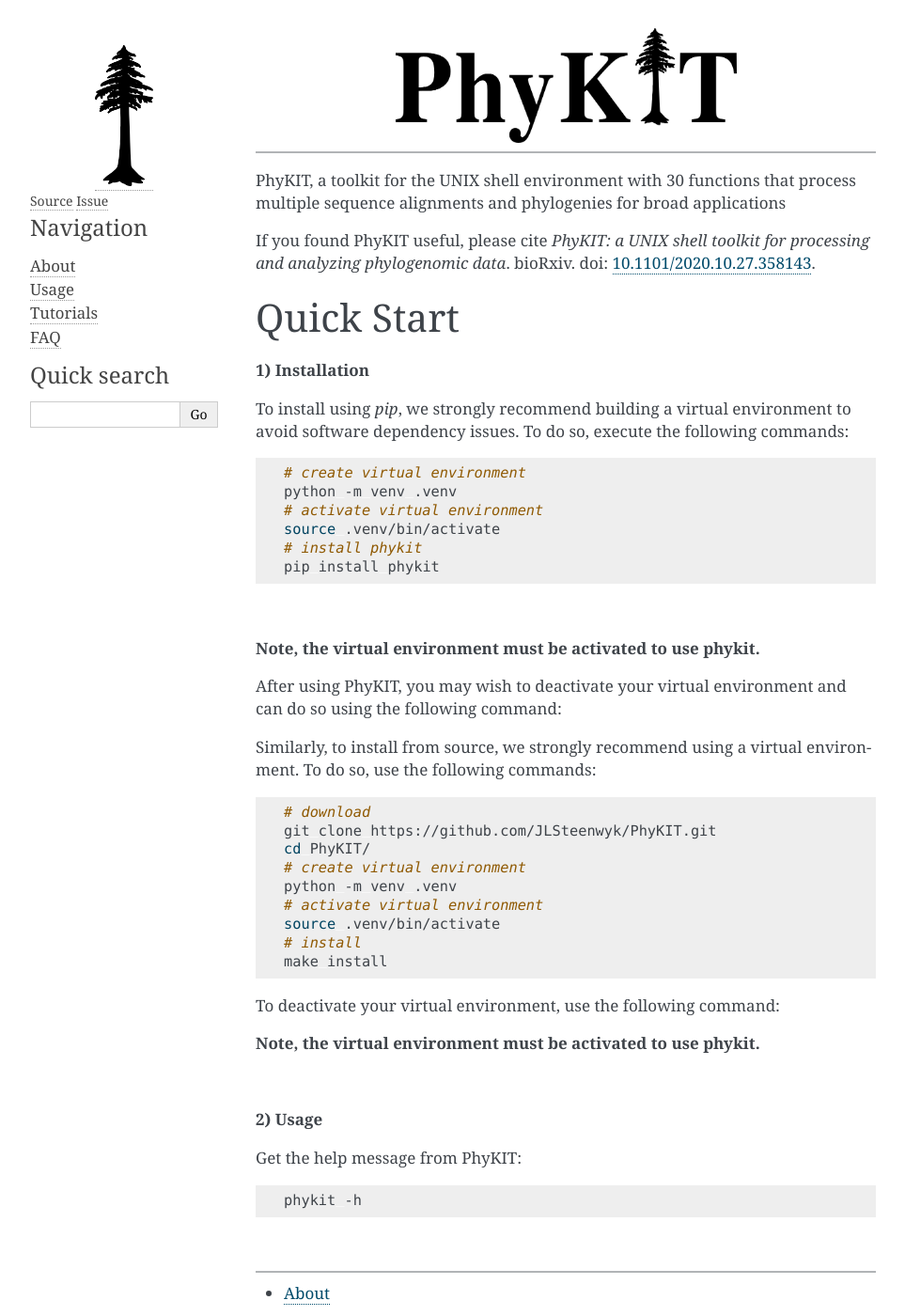
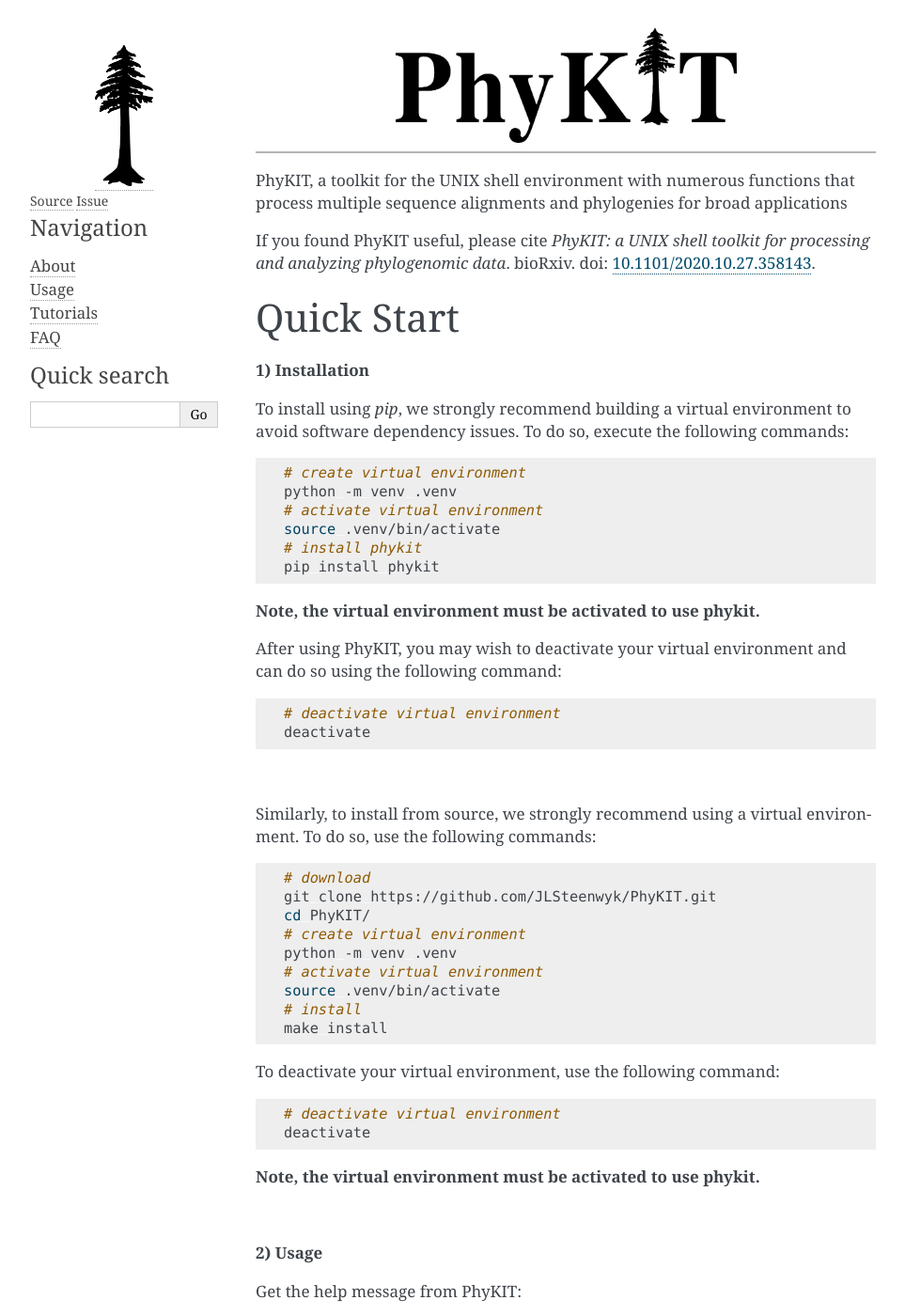
Before and after one commit to JLSteenwyk/PhyKIT, a Sphinx documentation site: the page built from docs/index.rst, in a window 1280 px wide and 1400 px high. Shown: the whole window at 94% size, without its empty margins (148-1111 px from the left). Built offline with Sphinx 7.4.7, drawn with Linux system fonts in a browser that asks for light colours.

```diff
--- a/docs/frequently_asked_questions/index.rst
+++ b/docs/frequently_asked_questions/index.rst
@@ -16,6 +16,8 @@ FAQ
 Please contact the main software developer via `email <https://jlsteenwyk.com/contact.html>`_ or
 `twitter <https://twitter.com/jlsteenwyk>`_.
 
+|
+
 **I am having trouble install PhyKIT, what should I do?**
 
 Please install PhyKIT using a virtual environment as directed in the installation instructions.
--- a/docs/index.rst
+++ b/docs/index.rst
@@ -6,7 +6,7 @@
 ^^^^^
 
 
-PhyKIT, a toolkit for the UNIX shell environment with 30 functions that process multiple
+PhyKIT, a toolkit for the UNIX shell environment with numerous functions that process multiple
 sequence alignments and phylogenies for broad applications
 
 If you found PhyKIT useful, please cite *PhyKIT: a UNIX shell toolkit for processing and
@@ -31,15 +31,16 @@ software dependency issues. To do so, execute the following commands:
 	# install phykit
 	pip install phykit
 
-|
-
 **Note, the virtual environment must be activated to use phykit.**
 
 After using PhyKIT, you may wish to deactivate your virtual environment and can do so using the following command:
 
 .. code-block:: shell
+
 	# deactivate virtual environment
 	deactivate
+
+|
 
 Similarly, to install from source, we strongly recommend using a virtual environment. To do so, use the
 following commands:
@@ -59,6 +60,7 @@ following commands:
 To deactivate your virtual environment, use the following command:
 
 .. code-block:: shell
+
 	# deactivate virtual environment
 	deactivate
 
```
Also changed, not shown: docs/about/index.rst (+6 -6 lines).
